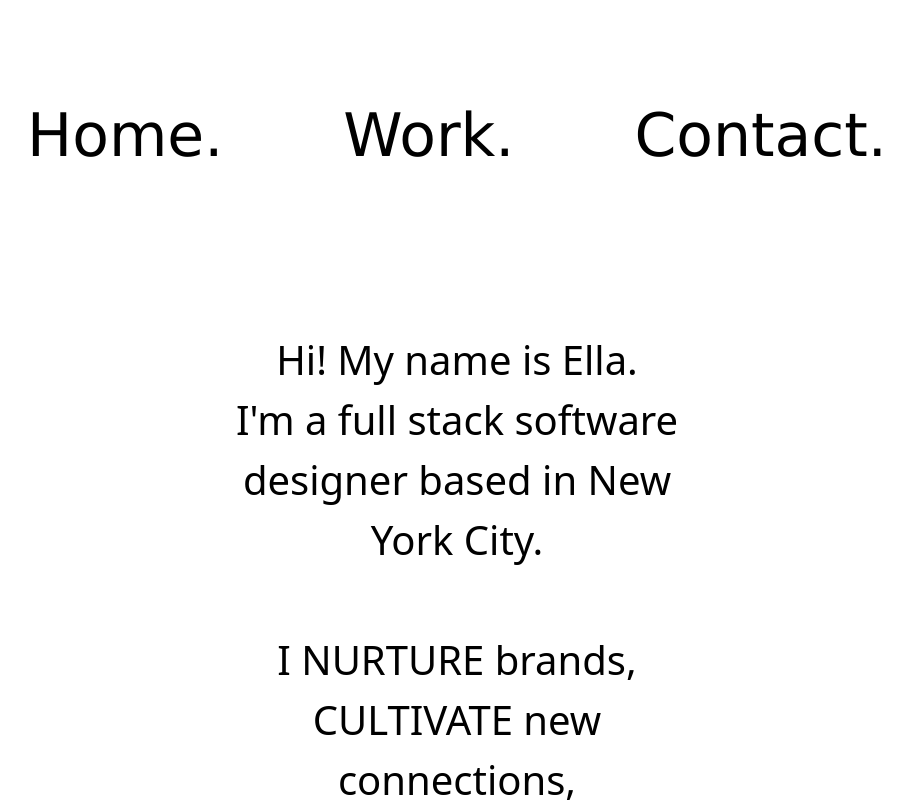
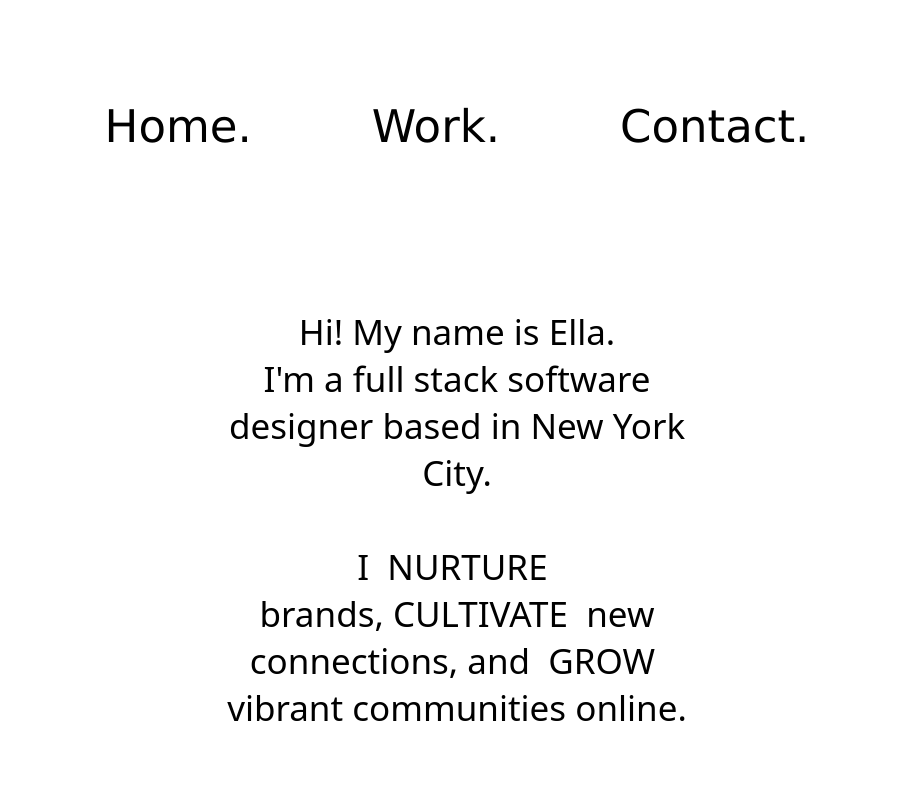
Before and after one commit to ellafreudenberger/Portfolio-Website, a React (Create React App) app in the folder my-portfolio/: page / in a window 1280 px wide. Shown: the top 802 px of the page, without its empty margins (183-1095 px from the left). Built offline with nearby package versions, Linux system fonts and the light colour scheme.

Commit message:
paragraph styling

```diff
--- a/my-portfolio/src/index.css
+++ b/my-portfolio/src/index.css
@@ -282,12 +282,11 @@ body {
   justify-content: center;
   align-items: center;
   font-family: system-ui, -apple-system, BlinkMacSystemFont, 'Segoe UI', Roboto, Oxygen, Ubuntu, Cantarell, 'Open Sans', 'Helvetica Neue', sans-serif;
-  font-size: 40px;
+  font-size: 35px;
   text-align: center;
   margin-bottom: 50px;
   margin-left: 400px;
   margin-right: 400px;
-  line-height: 1.5;
 }
 
 @media (max-width: 768px) {
--- a/my-portfolio/src/pages/Home.js
+++ b/my-portfolio/src/pages/Home.js
@@ -6,7 +6,7 @@ export const Home = () => {
         <div className="home-page">
             <p className="about-me"> Hi! My name is Ella. <br />
                 I'm a full stack software designer based in New York City. <br /><br />
-              I NURTURE brands,<br /> CULTIVATE new connections,<br />and GROW vibrant communities online.
+              I &nbsp;NURTURE&nbsp; brands,&nbsp;CULTIVATE&nbsp; new connections, and &nbsp;GROW&nbsp; vibrant communities online.
             </p>
         </div>
     );
--- a/my-portfolio/src/styling/nav.css
+++ b/my-portfolio/src/styling/nav.css
@@ -14,7 +14,7 @@ nav {
     margin: 0;
     padding: 0;
     text-align: center;
-    font-size: 60px;
+    font-size: 45px;
     font-family: 'Lucida Sans', 'Lucida Sans Regular', 'Lucida Grande', 'Lucida Sans Unicode', Geneva, Verdana, sans-serif;
     display: flex;
     flex-direction: row;
```
